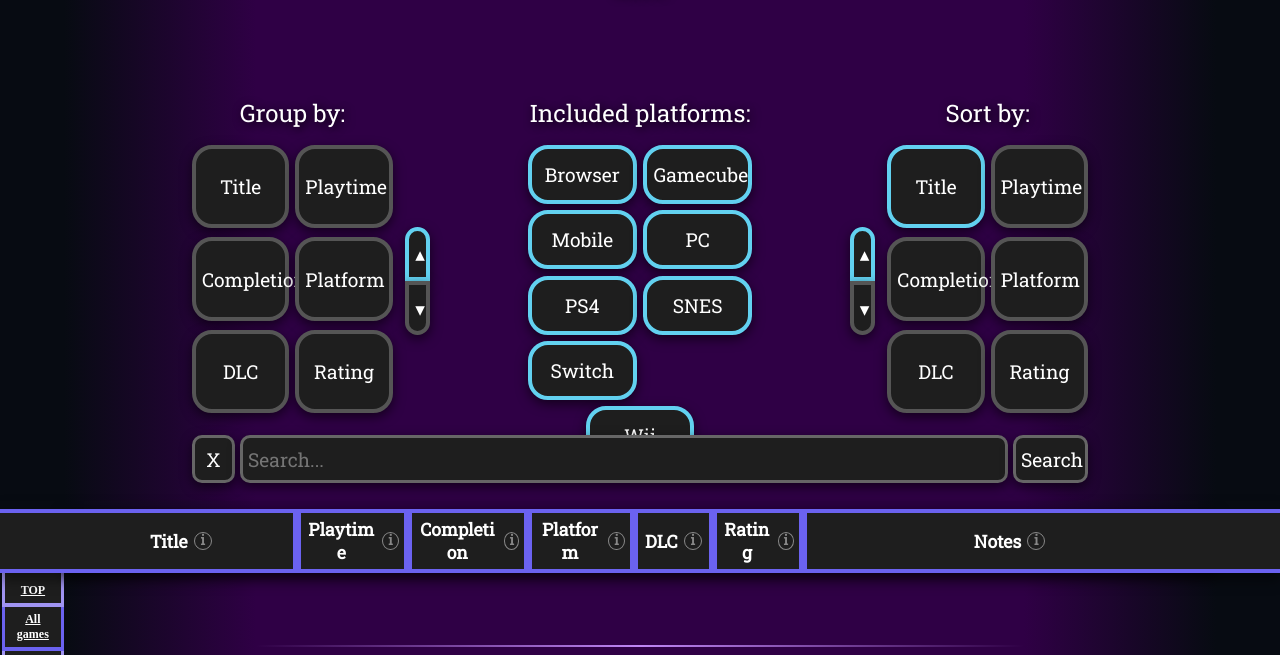
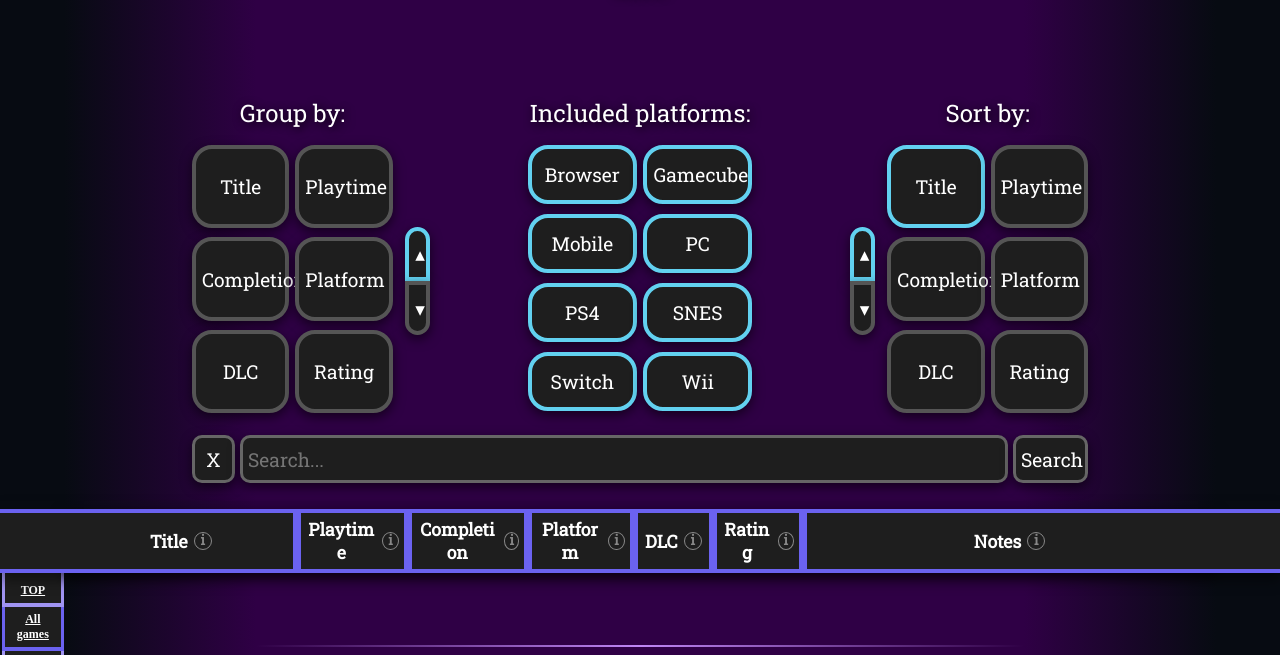
Before and after one commit to Fashynell/gaming_portfolio, a Flask app: page / in a window 1280 px wide. Shown: the part 446-1101 px from the top of the page. Run offline with Flask 3, Linux system fonts and the light colour scheme.

Commit message:
Update design.css

```diff
--- a/static/design.css
+++ b/static/design.css
@@ -112,11 +112,6 @@ body {
 }
 .Platform_buttons_holder button {
     height: 3.7rem;
-}
-.Platform_buttons_holder button:last-child {
-    grid-column: 1 / 3;
-    justify-self: center;
-    width: 48%;
 }
 
 .Asc_order_button {
```
